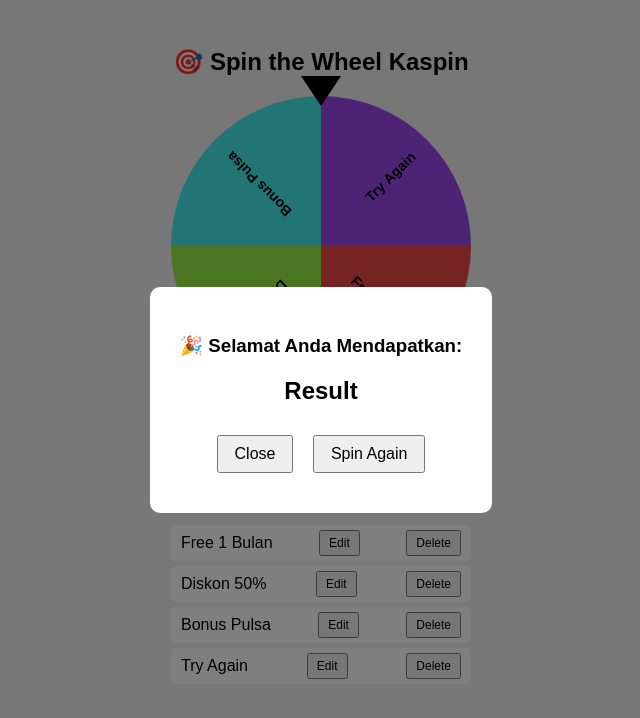
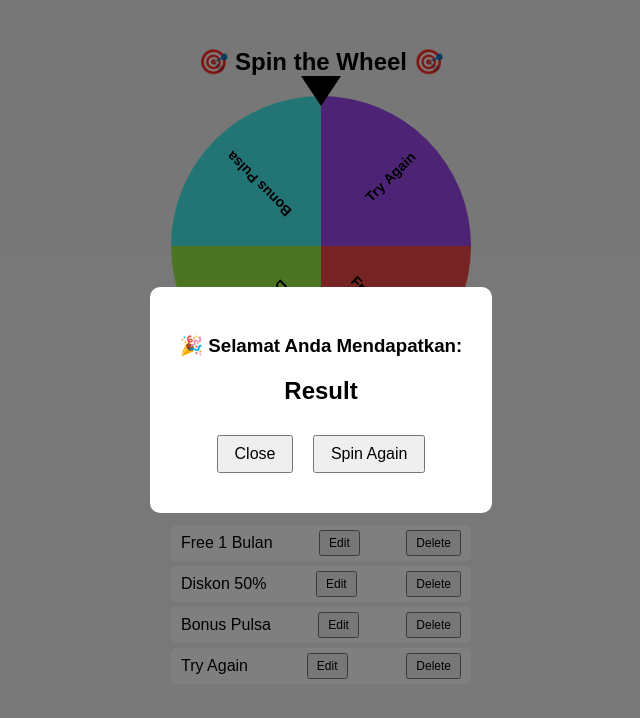
Before and after one commit to Andrian-prayoga/spinwheel, a plain HTML site: page index.html in a window 1280 px wide. Shown: the whole page, without its empty margins (319-959 px from the left). Drawn offline with Linux system fonts and the light colour scheme.

Commit message:
Update index.html

```diff
--- a/index.html
+++ b/index.html
@@ -124,7 +124,7 @@
 </head>
 <body>
 
-  <h2>🎯 Spin the Wheel Kaspin</h2>
+  <h2>🎯 Spin the Wheel 🎯</h2>
 
   <div class="wheel-container">
     <div class="pointer"></div>
```
